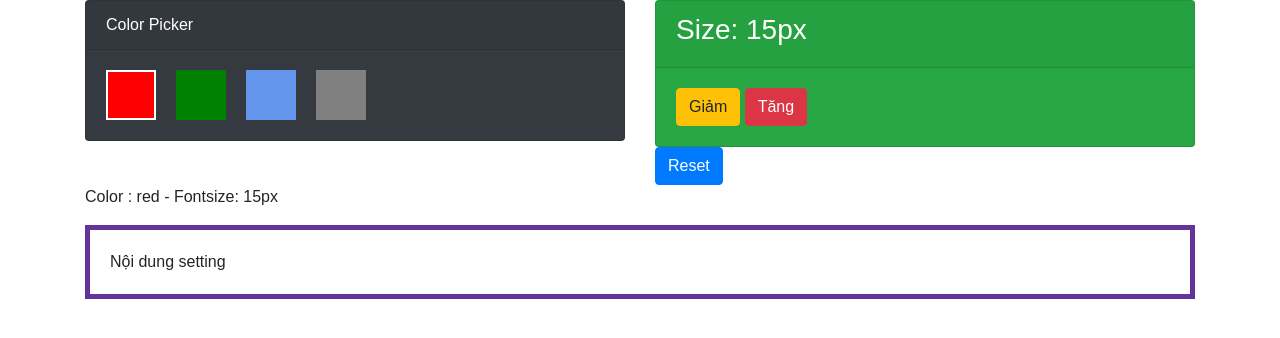
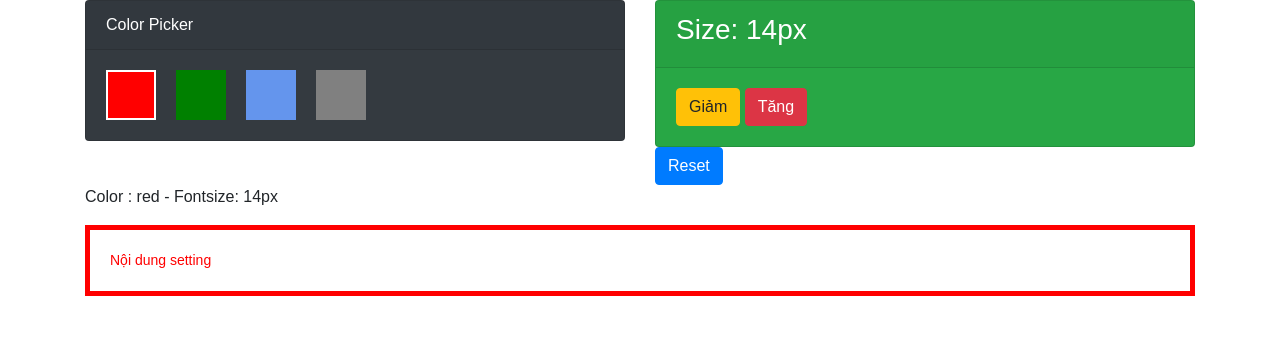
Before and after one commit to nhanphan1412/reactjs, a React (Create React App) app in the folder my-app/: page / in a window 1280 px wide. Shown: the top 338 px of the page. Built offline with nearby package versions, Linux system fonts and the light colour scheme.

Commit message:
update lesson 1 - 14

```diff
--- a/my-app/src/App.js
+++ b/my-app/src/App.js
@@ -11,9 +11,11 @@ class App extends Component {
         super(props);
         this.state = {
             color: 'red',
-            fontSize: 15
+            fontSize: 14
         };
         this.onSetColor = this.onSetColor.bind(this);
+        this.onReceiveFontSize = this.onReceiveFontSize.bind(this);
+        this.onSettingDefault = this.onSettingDefault.bind(this);
     }
 
     onSetColor = (params) => {
@@ -22,18 +24,46 @@ class App extends Component {
         });
     }
 
+    onReceiveFontSize(value){
+        if(this.state.fontSize + value >= 8 && this.state.fontSize + value <= 36){
+            this.setState({
+                fontSize : this.state.fontSize + value
+            });
+        }
+    }
+
+    onSettingDefault(value){
+        if(value){
+            this.setState({
+                color: 'red',
+                fontSize: 14
+            });
+        }
+    }
+
   render() {
     return (
         <div className="container">
             <div className="row">
-                <ColorPicker color={this.state.color} onReceiveColor={this.onSetColor} />
+                <ColorPicker
+                    color={this.state.color}
+                    onReceiveColor={this.onSetColor}
+                />
                 <div className="col-lg-6">
-                    <SizeSetting />
-                    <Reset />
+                    <SizeSetting
+                        fontSize={this.state.fontSize}
+                        onReceiveFontSize={this.onReceiveFontSize}
+                    />
+                    <Reset
+                        onSettingDefault={this.onSettingDefault}
+                    />
                 </div>
             </div>
             <div className="row">
-                <Result />
+                <Result
+                    color={this.state.color}
+                    fontSize={this.state.fontSize}
+                />
             </div>
         </div>
     );
--- a/my-app/src/components/Reset.js
+++ b/my-app/src/components/Reset.js
@@ -1,11 +1,16 @@
 import React, { Component } from 'react';
 
 class Reset extends Component {
+
+  onResetDefault = () => {
+    this.props.onSettingDefault(true);
+  }
+
   render() {
-    return (
-            <button type="button" className="btn btn-primary">Reset</button>
-    );
-  }
+      return (
+            <button type="button" className="btn btn-primary" onClick={this.onResetDefault}>Reset</button>
+        );
+    }
 }
 
 export default Reset;
--- a/my-app/src/components/Result.js
+++ b/my-app/src/components/Result.js
@@ -1,14 +1,23 @@
 import React, { Component } from 'react';
 
 class Result extends Component {
+
+  setStyle(){
+    return {
+      color : this.props.color,
+      borderColor : this.props.color,
+      fontSize: this.props.fontSize
+    }
+  }
+
   render() {
     return (
-            <div className="col-lg-12">
-                <p>Color : red - Fontsize: 15px</p>
-                <div id="content">
-                    Nội dung setting
-                </div>
+        <div className="col-lg-12">
+            <p>Color : {this.props.color} - Fontsize: {this.props.fontSize}px</p>
+            <div id="content" style={this.setStyle()}>
+                Nội dung setting
             </div>
+        </div>
     );
   }
 }
--- a/my-app/src/components/SizeSetting.js
+++ b/my-app/src/components/SizeSetting.js
@@ -1,15 +1,20 @@
 import React, { Component } from 'react';
 
 class SizeSetting extends Component {
+
+    changeSize(value){
+        this.props.onReceiveFontSize(value);
+    }
+
   render() {
     return (
         <div className="card bg-success">
             <div className="card-header text-white">
-                        <h3>Size: 15px</h3>
+                <h3>Size: {this.props.fontSize}px</h3>
             </div>
             <div className="card-body">
-                        <button type="button" className="btn btn-warning">Giảm</button>&nbsp;
-                        <button type="button" className="btn btn-danger">Tăng</button>
+                <button type="button" className="btn btn-warning" onClick={() => this.changeSize(-2)}>Giảm</button>&nbsp;
+                <button type="button" className="btn btn-danger" onClick={() => this.changeSize(2)}>Tăng</button>
             </div>
         </div>
     );
```
Lines whose indentation alone changed are shown as unchanged.
